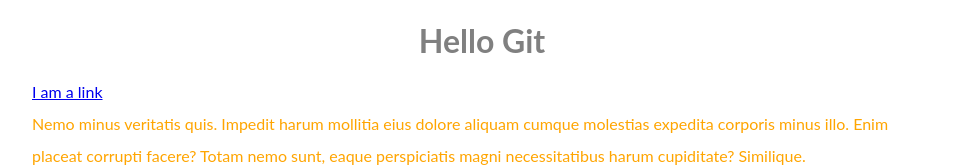
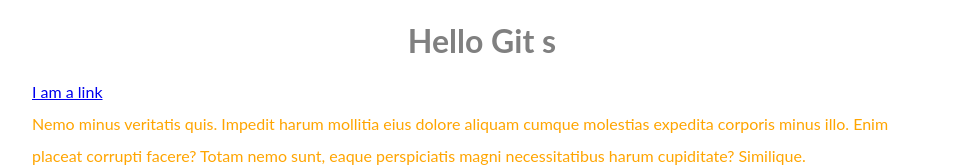
Before and after one commit to Anesti22/Git, a plain HTML site: page index.html in a window 1280 px wide. Shown: the top 167 px of the page, without its empty margins (158-1117 px from the left). Drawn offline with Linux system fonts and the light colour scheme.

Commit message:
My second commit

```diff
--- a/index.html
+++ b/index.html
@@ -9,7 +9,7 @@
 </head>
 <body>
 <div class="container">
-    <h1>Hello Git</h1>
+    <h1>Hello Git s</h1>
     <ul>
         <a href="#">I am a link</a>
         <li>Nemo minus veritatis quis. Impedit harum mollitia eius dolore aliquam cumque molestias expedita corporis minus illo. Enim placeat corrupti facere? Totam nemo sunt, eaque perspiciatis magni necessitatibus harum cupiditate? Similique.</li>
```
